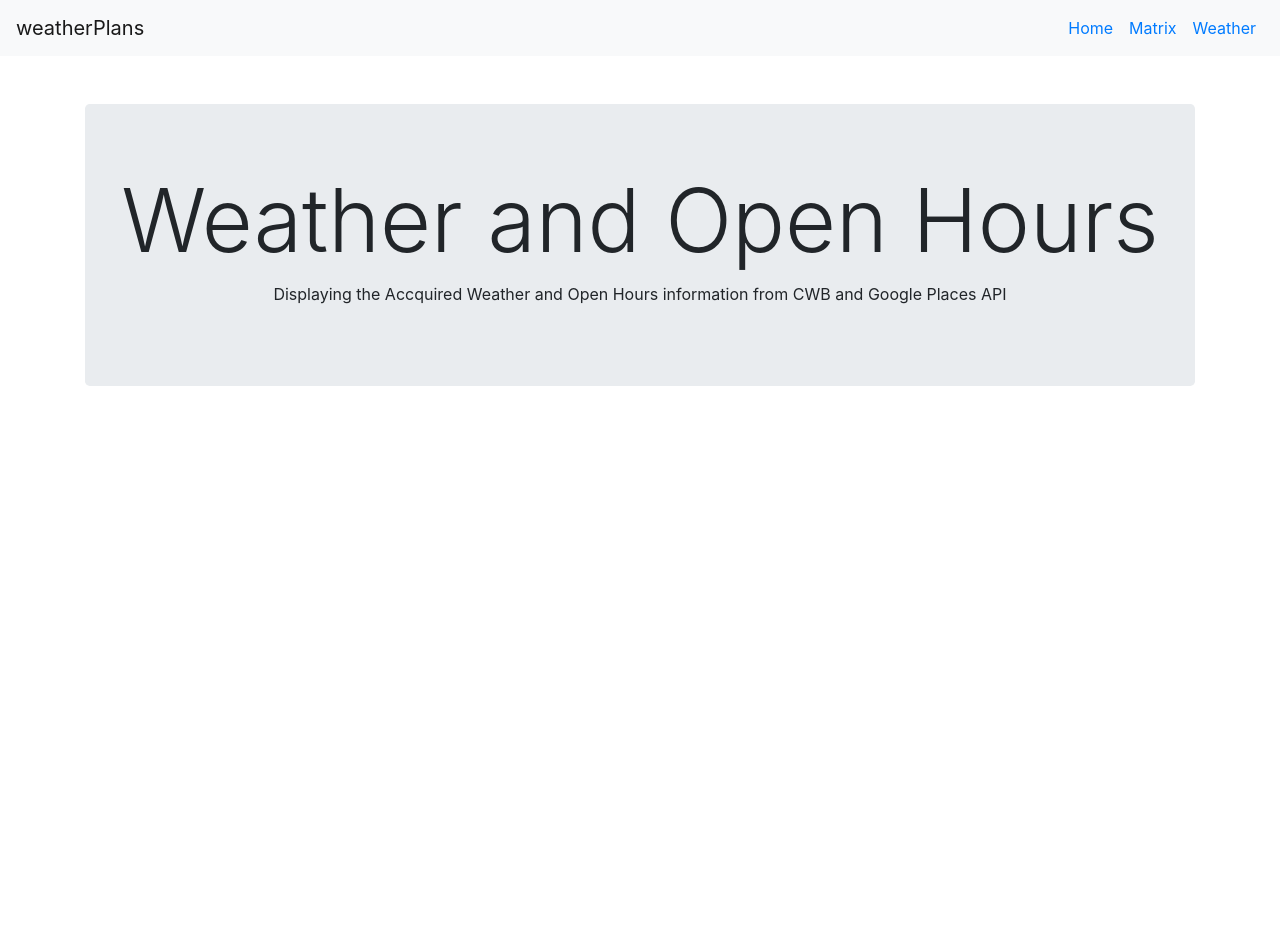
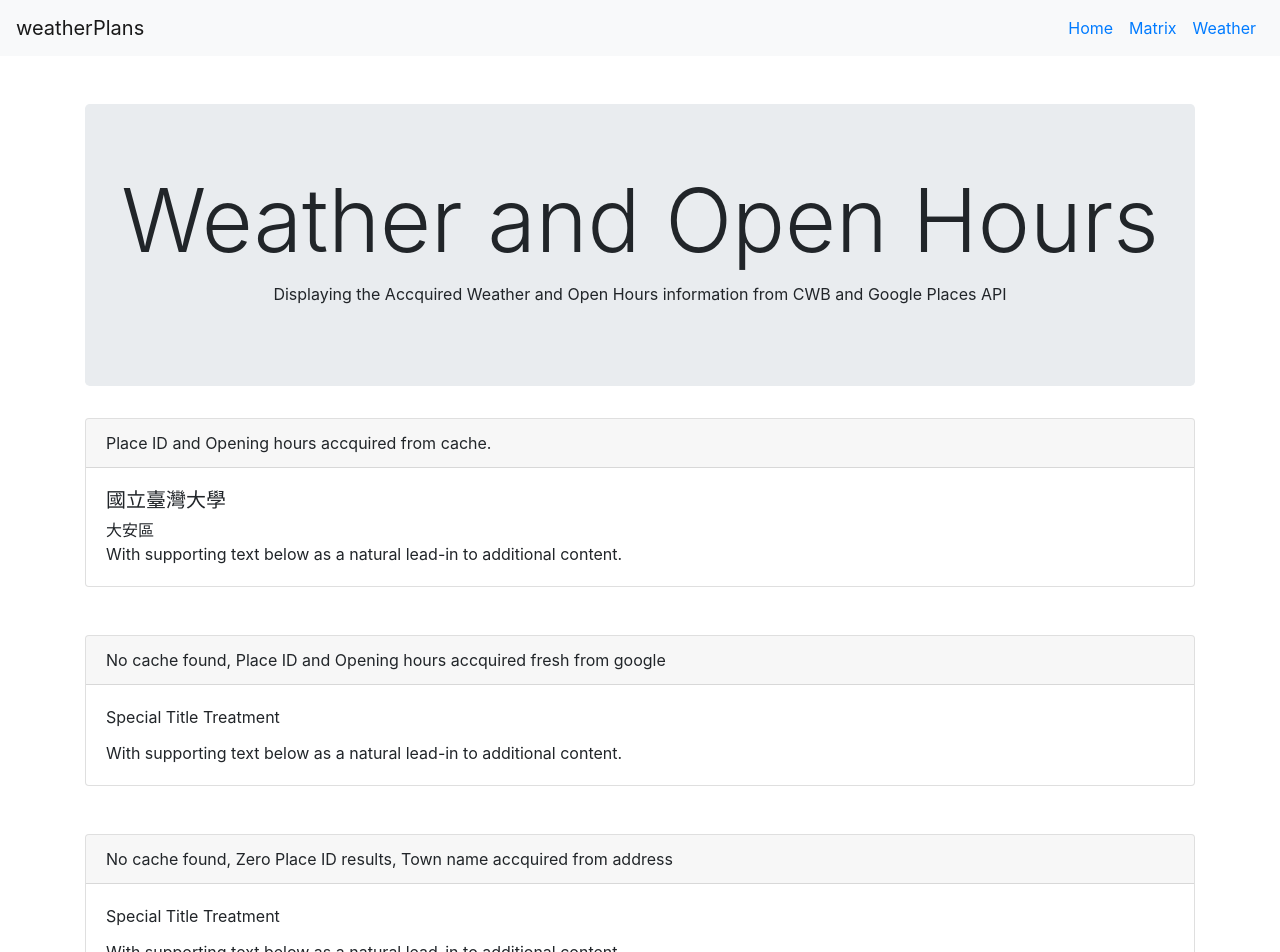
Before and after one commit to breakfasting/POIselection, a React (Create React App) app: page /weather in a window 1280 px wide. Shown: the top 952 px of the page. Before the commit the page ends 800 px from the top, so only its background shows below. Built offline with nearby package versions, Linux system fonts and the light colour scheme; no server answers.

Commit message:
Designing layouts for processed API responses

```diff
--- a/src/AppRouter.js
+++ b/src/AppRouter.js
@@ -11,8 +11,6 @@ import {
 import App from './App';
 import Matrix from './Matrix';
 import Weather from './Weather';
-
-const Users = () => <h2>Users</h2>;
 
 class AppRouter extends Component {
   constructor(props) {
--- a/src/Weather.js
+++ b/src/Weather.js
@@ -1,11 +1,14 @@
 import React, { Component } from 'react';
-import { Container, Row, Col, Jumbotron, InputGroup, Input, Button, Table } from 'reactstrap';
+import {
+  Container, Row, Col, Jumbotron, InputGroup, Input, Button, Table, Card, CardHeader, CardFooter, CardBody, CardSubtitle,
+  CardTitle, CardText
+} from 'reactstrap';
 import config from './config';
 import { BrowserRouter as Router, Route, Link } from "react-router-dom";
 
 const grabContent = url => fetch(url)
-     .then(res => res.json())
-     .then(data => console.log(data));
+  .then(res => res.json())
+  .then(data => console.log(data));
 
 function checkCache(poi) {
   fetch(poi.url)
@@ -29,23 +32,50 @@ class Weather extends Component {
   }
 
   componentDidMount() {
-    let urlsArray = this.state.selected.map(element => {return {
-      myid: element.id,
-      url: 'https://maps.googleapis.com/maps/api/place/findplacefromtext/json?input=' + element.name + '&inputtype=textquery&fields=formatted_address,name,opening_hours,rating,id&language=zh-TW&key=' + config.google_key,
-    } });
+    let urlsArray = this.state.selected.map(element => {
+      return {
+        myid: element.id,
+        url: 'https://maps.googleapis.com/maps/api/place/findplacefromtext/json?input=' + element.name + '&inputtype=textquery&fields=formatted_address,name,opening_hours,rating,id&language=zh-TW&key=' + config.google_key,
+      }
+    });
     console.log(urlsArray);
-    Promise
-      .all(urlsArray.map(checkCache))
-      .then(() => console.log(`Urls were grabbed`))
+    // Promise
+    //   .all(urlsArray.map(checkCache))
+    //   .then(() => console.log(`Urls were grabbed`))
   }
 
-  render () {
+  render() {
     return (
       <Container>
         <Jumbotron className="mt-5 text-center">
           <h1 className="display-2">Weather and Open Hours</h1>
           <p>Displaying the Accquired Weather and Open Hours information from CWB and Google Places API</p>
         </Jumbotron>
+
+        <Card className="mb-5">
+          <CardHeader>Place ID and Opening hours accquired from cache.</CardHeader>
+          <CardBody>
+            <CardTitle><h5>國立臺灣大學</h5></CardTitle>
+            <CardSubtitle>大安區</CardSubtitle>
+            <CardText>With supporting text below as a natural lead-in to additional content.</CardText>
+          </CardBody>
+        </Card>
+
+        <Card className="mb-5">
+          <CardHeader>No cache found, Place ID and Opening hours accquired fresh from google</CardHeader>
+          <CardBody>
+            <CardTitle>Special Title Treatment</CardTitle>
+            <CardText>With supporting text below as a natural lead-in to additional content.</CardText>
+          </CardBody>
+        </Card>
+
+        <Card className="mb-5">
+          <CardHeader>No cache found, Zero Place ID results, Town name accquired from address</CardHeader>
+          <CardBody>
+            <CardTitle>Special Title Treatment</CardTitle>
+            <CardText>With supporting text below as a natural lead-in to additional content.</CardText>
+          </CardBody>
+        </Card>
       </Container>
     );
   }
```
